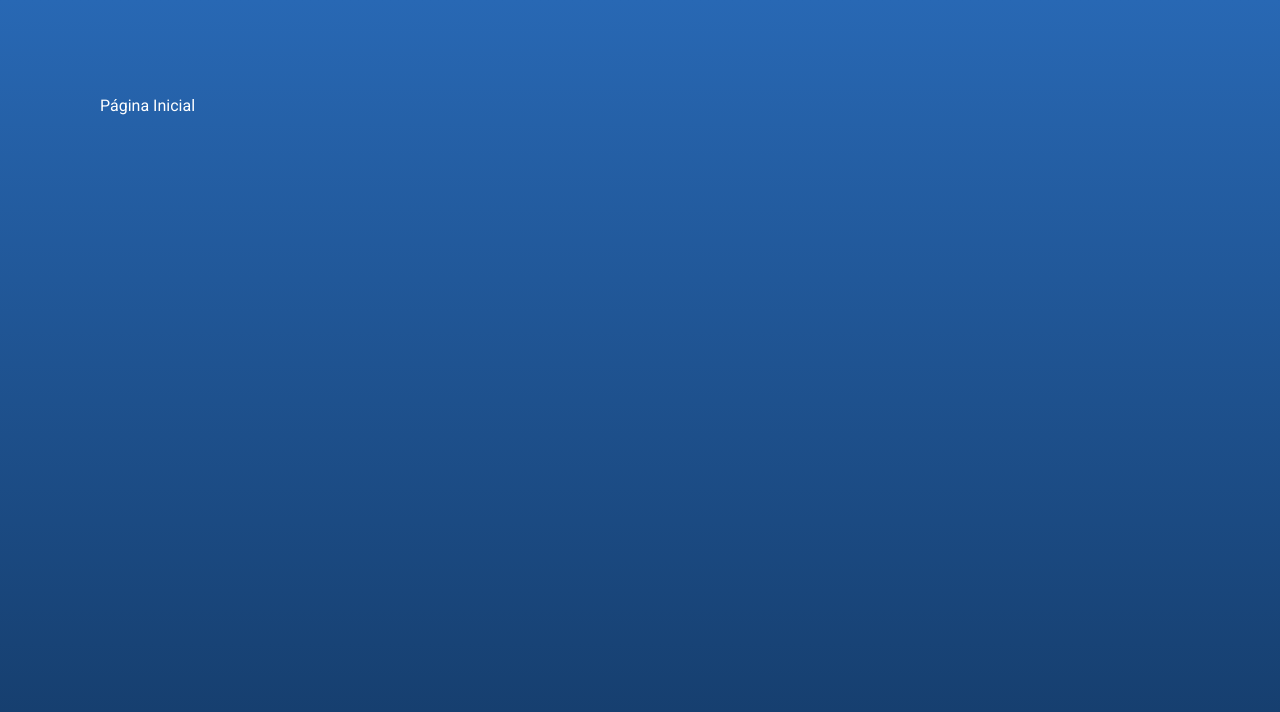
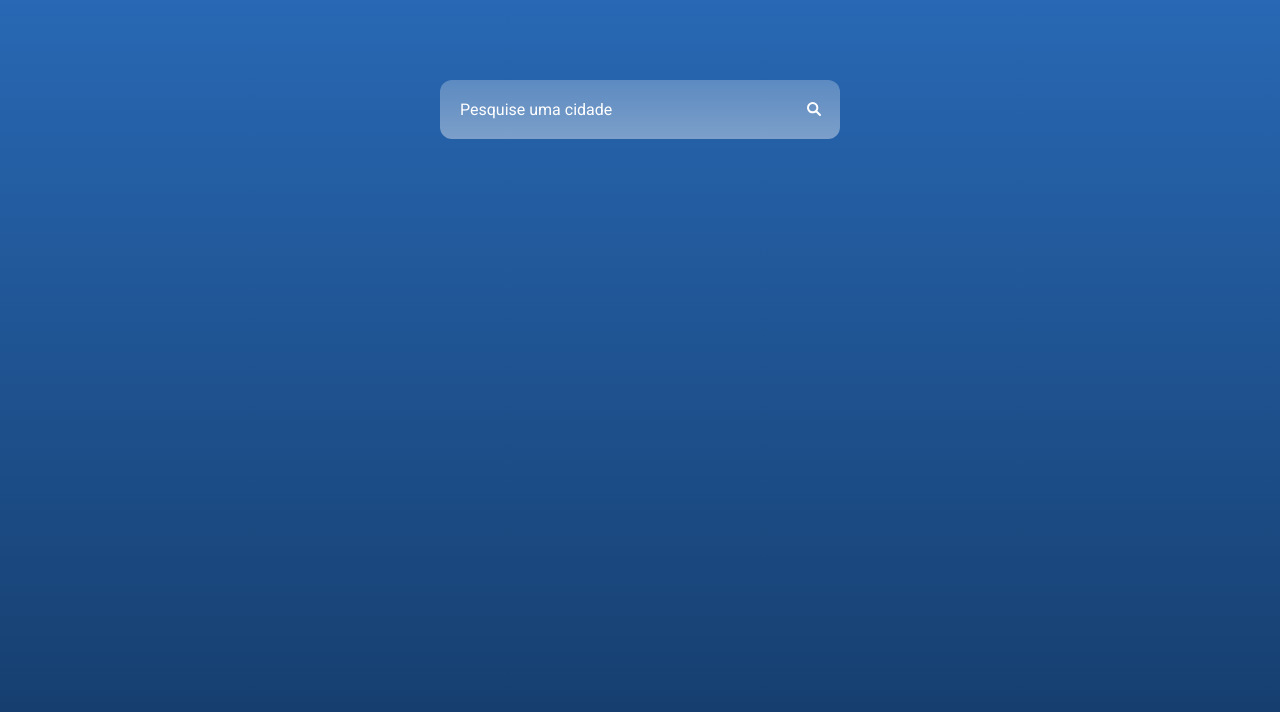
Before and after one commit to amonigor/vue-weather-app, a Vue app: page / in a window 1280 px wide. Shown: the top 712 px of the page. Built offline with nearby package versions, Linux system fonts and the light colour scheme.

Commit message:
feat: created autocomplete field design

```diff
--- /dev/null
+++ b/src/components/AutocompleteField.vue
@@ -0,0 +1,184 @@
+<template>
+  <div class="field-container">
+    <input
+      type="text"
+      placeholder="Pesquise uma cidade"
+      v-model="location"
+      @focus="showSuggestions = true"
+      @focusout="showSuggestions = false"
+      @input="searchSuggestions"
+    />
+    <button>
+      <img src="@/assets/img/search.svg" alt="lupa" />
+    </button>
+
+    <ul class="suggestions" v-if="suggestions.length > 0 && showSuggestions">
+      <li
+        class="suggestion"
+        v-for="(suggestion, idx) in suggestions.slice(0, 5)"
+        :key="idx"
+      >
+        <a href="#">{{ suggestion.name }}</a>
+      </li>
+    </ul>
+  </div>
+</template>
+
+<script>
+export default {
+  name: "autocomplete-field",
+  data() {
+    return {
+      location: "",
+      showSuggestions: false,
+      previousLocations: [
+        { name: "São Vicente" },
+        { name: "Santos" },
+        { name: "Florianópolis" },
+        { name: "Rio de Janeiro" },
+        { name: "Sergipe" },
+        { name: "João Pessoa" },
+        { name: "São Paulo" },
+      ],
+      suggestions: [],
+    };
+  },
+  methods: {
+    searchSuggestions: function () {
+      const newSuggestions = this.previousLocations.filter((location) => {
+        const term = this.standardizeWord(this.location);
+        const suggestion = this.standardizeWord(location.name);
+        return suggestion.indexOf(term) !== -1;
+      });
+
+      this.suggestions = newSuggestions;
+    },
+    standardizeWord: function (word) {
+      return word
+        .replace(/[ÀÁÂÃÄÅ]/, "A")
+        .replace(/[àáâãäå]/, "a")
+        .replace(/[ÈÉÊË]/, "E")
+        .replace(/[Ç]/, "C")
+        .replace(/[ç]/, "c")
+        .replace(/[^a-z0-9]/gi, "")
+        .toLowerCase();
+    },
+  },
+};
+</script>
+
+<style scoped lang="scss">
+.field-container {
+  position: relative;
+  width: 400px;
+  box-sizing: border-box;
+
+  input {
+    font-family: "Roboto", sans-serif;
+    font-size: 1rem;
+    padding: 20px 50px 20px 20px;
+    box-sizing: border-box;
+    width: 400px;
+    border-radius: 12px;
+    border: none;
+    outline: none;
+    background-color: transparent;
+    background-image: linear-gradient(
+      to bottom,
+      rgba(255, 255, 255, 0.25) 0%,
+      rgba(255, 255, 255, 0.4) 100%
+    );
+    color: #ffffff;
+  }
+
+  button {
+    position: absolute;
+    width: 2rem;
+    height: 2rem;
+    border-radius: 100%;
+    border: none;
+    background-color: transparent;
+    cursor: pointer;
+    top: 14px;
+    right: 10px;
+
+    &:focus,
+    &:active,
+    &:hover {
+      background-image: linear-gradient(
+        to bottom,
+        rgba(255, 255, 255, 0.4) 0%,
+        rgba(255, 255, 255, 0.25) 100%
+      );
+    }
+
+    img {
+      width: 1rem;
+      height: 1rem;
+    }
+  }
+
+  .suggestions {
+    position: absolute;
+    list-style: none;
+    padding: 10px 0;
+    background-image: linear-gradient(
+      to bottom,
+      rgba(255, 255, 255, 0.4) 0%,
+      rgba(255, 255, 255, 0.25) 100%
+    );
+    width: 400px;
+    border-radius: 12px;
+    margin: 5px 0;
+
+    .suggestion {
+      font-size: 1rem;
+      padding: 10px 20px;
+
+      a {
+        text-decoration: none;
+        color: #ffffff;
+        display: inline-block;
+        width: 100%;
+      }
+
+      &:hover {
+        background-color: #ffffff;
+
+        a {
+          color: #a8a8a8;
+        }
+      }
+    }
+  }
+}
+
+::-webkit-input-placeholder {
+  color: #ffffff;
+  opacity: 1;
+}
+::-moz-placeholder {
+  color: #ffffff;
+  opacity: 1;
+}
+::-ms-input-placeholder {
+  color: #ffffff;
+}
+::placeholder {
+  color: #ffffff;
+}
+
+@media only screen and (max-width: 500px) {
+  .field-container {
+    width: 100%;
+
+    input {
+      width: 100%;
+    }
+
+    .suggestions {
+      width: 100%;
+    }
+  }
+}
+</style>
--- a/src/pages/Index.vue
+++ b/src/pages/Index.vue
@@ -1,12 +1,17 @@
 <template>
   <div class="container">
-    <p>Página Inicial</p>
+    <div class="row center">
+      <AutocompleteField />
+    </div>
   </div>
 </template>
 
 <script>
+import AutocompleteField from "@/components/AutocompleteField.vue";
+
 export default {
   name: "index-page",
+  components: { AutocompleteField },
 };
 </script>
 
@@ -14,11 +19,21 @@ export default {
 .container {
   width: 100%;
   max-width: 1200px;
-  max-height: 100vh;
+  height: 100vh;
   overflow-y: auto;
   padding: 80px 60px;
   margin: 0 auto;
   box-sizing: border-box;
+
+  .row {
+    display: flex;
+    align-items: center;
+    justify-content: center;
+
+    .center {
+      justify-content: center;
+    }
+  }
 }
 
 @media only screen and (max-width: 1200px) {
```
Also changed, not shown: src/assets/img/search.svg (added).
